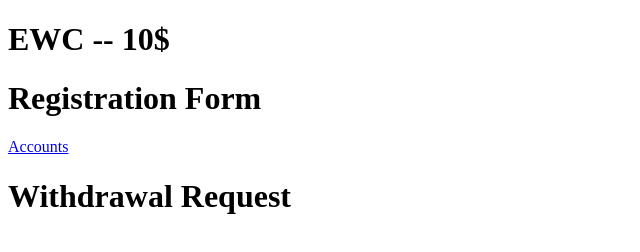
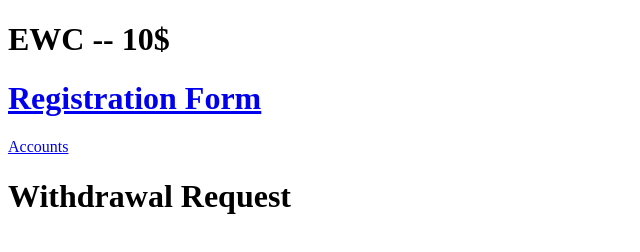
Before and after one commit to GMMohiuddin143/EGMWealthCreation, a plain HTML site: page index.html in a window 1280 px wide. Shown: the whole page, without its empty margins (0-640 px from the left). Drawn offline with Linux system fonts and the light colour scheme.

Commit message:
Update index.html

```diff
--- a/index.html
+++ b/index.html
@@ -7,8 +7,10 @@
 </head>
 <body>
     <h1>EWC -- 10$</h1>
-    <h1>Registration Form</h1>
+
+    <a href="Accounts.html"><h1>Registration Form</h1></a>
     <a href="Accounts.html">Accounts</a>
     <h1>Withdrawal Request</h1>
 </body>
+
 </html>
```
